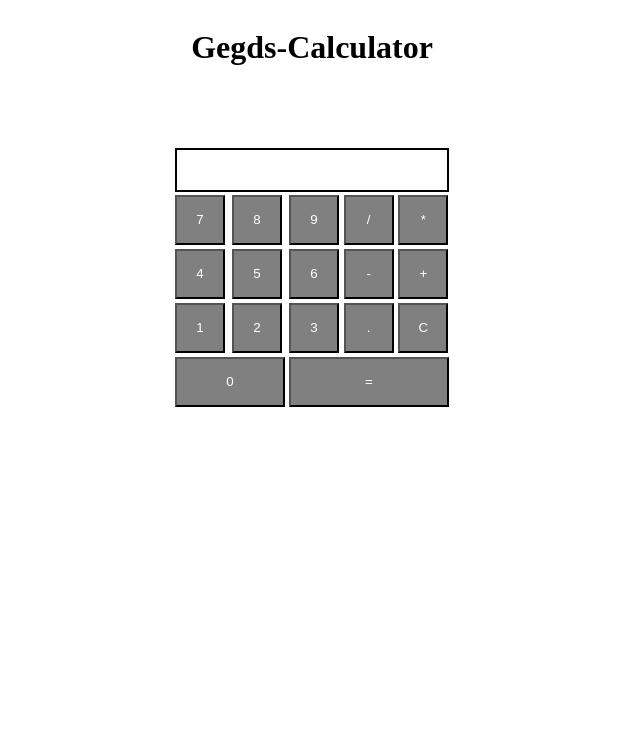
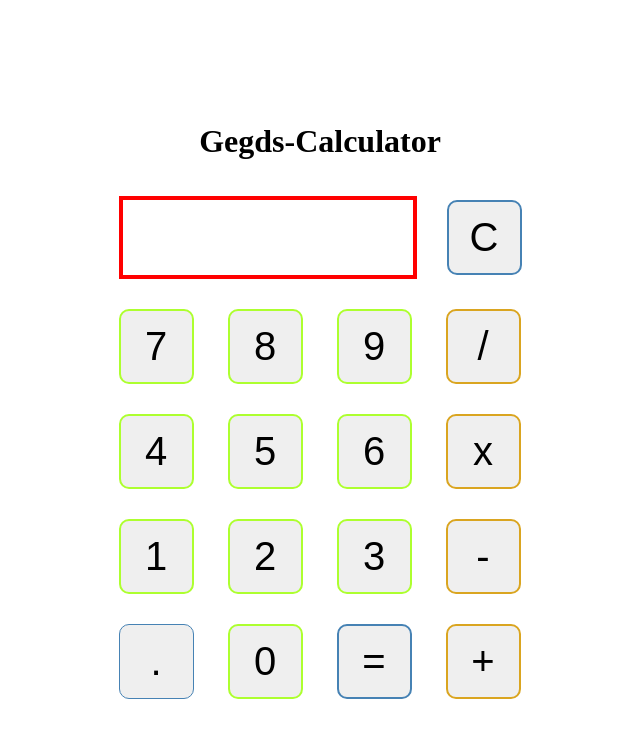
Before and after one commit to GEGDS/Gegds-Calculator, a plain HTML site: page index.html in a window 1280 px wide. Shown: the whole page, without its empty margins (328-968 px from the left). Drawn offline with Linux system fonts and the light colour scheme.

Commit message:
Finished project v2 div's instead of tables

```diff
--- a/index.html
+++ b/index.html
@@ -4,54 +4,45 @@
         <meta charset="UTF-8">
         <meta http-equiv="X-UA-Compatible" content="IE=edge">
         <meta name="viewport" content="width=device-width, initial-scale=1.0">
-    <link rel="stylesheet" href="style.css" />
-    <title>Gegds-Calculator</title>
+        <link rel="stylesheet" href="./style.css">
+        <title>Calculator</title>
     </head>
     <body>
-
-    <div id="header">
         <h1>Gegds-Calculator</h1>
+        <div class="calculator">
+            <div class="first-row">
+                <div id="screen">
+                    <div class="previous"></div>
+                    <div class="current"></div>
+                </div>
+                <button id="clear-btn" class="btn">C</button>
+            </div>
+            <div class="other-rows">
+                <button class="btn number">7</button>
+                <button class="btn number">8</button>
+                <button class="btn number">9</button>
+                <button class="btn operator">/</button>
+            </div>
+            <div class="other-rows">
+                <button class="btn number">4</button>
+                <button class="btn number">5</button>
+                <button class="btn number">6</button>
+                <button class="btn operator">x</button>
+            </div>
+            <div class="other-rows">
+                <button class="btn number">1</button>
+                <button class="btn number">2</button>
+                <button class="btn number">3</button>
+                <button class="btn operator">-</button>
+            </div>
+            <div class="other-rows">
+                <button class="btn decimal">.</button>
+                <button class="btn number">0</button>
+                <button class="btn equal">=</button>
+                <button class="btn operator">+</button>
+            </div>
         </div>
 
-<div id="countainer">
-
-
-    <table>
-        <p id="result"></p>
-        <tr>
-            <td><button onclick="insert('7')">7</button></td>
-            <td><button onclick="insert('8')">8</button></td>
-            <td><button onclick="insert('9')">9</button></td>
-            <td><button>/</button></td>
-            <td><button>*</button></td>
-        </tr>
-
-        <tr>
-            <td><button onclick="insert('4')">4</button></td>
-            <td><button onclick="insert('5')">5</button></td>
-            <td><button onclick="insert('6')">6</button></td>
-            <td><button>-</button></td>
-            <td><button>+</button></td>
-        </tr>
-
-        <tr>
-            <td><button onclick="insert('1')">1</button></td>
-            <td><button onclick="insert('2')">2</button></td>
-            <td><button onclick="insert('3')">3</button></td>
-            <td><button>.</button></td>
-            <td><button>C</button></td>
-        </tr>
-
-        <tr>
-            <td colspan="2"><button class="btn0" onclick="insert('0')">0</button></td>
-            <td colspan="3"><button class="btnEqual">=</button></td>
-
-        </tr>
-
-    </table>
-
         <script src="./script.js"></script>
-</div>
-
     </body>
 </html>
--- a/script.js
+++ b/script.js
@@ -1,5 +1,92 @@
-function insert(num)
-{
-    let number = document.getElementById('result').innerHTML;
-    document.getElementById('result').innerHTML = number + num;
-};
+let operator = '';
+let previousValue = '';
+let currentValue = '';
+
+document.addEventListener("DOMContentLoaded", function(){
+    // Store all components on HTML in  JS
+    let clear = document.querySelector("#clear-btn");
+    let equal = document.querySelector(".equal");
+    let decimal = document.querySelector(".decimal");
+
+    let numbers = document.querySelectorAll(".number");
+    let operators = document.querySelectorAll(".operator");
+
+    let previousScreen = document.querySelector(".previous");
+    let currentScreen = document.querySelector(".current");
+
+    numbers.forEach((number) => number.addEventListener("click", function(e){
+       insertNumber(e.target.textContent)
+        currentScreen.textContent = currentValue;
+    }))
+
+    operators.forEach((op) => op.addEventListener("click", function(e){
+       insertOperator(e.target.textContent)
+        previousScreen.textContent = previousValue + " " + operator;
+        currentScreen.textContent = currentValue;
+    }))
+
+    clear.addEventListener("click", function(){
+        previousValue = '';
+        currentValue = '';
+        operator = '';
+        previousScreen.textContent = currentValue;
+        currentScreen.textContent = currentValue;
+    })
+
+    equal.addEventListener("click", function(){
+        if(currentValue != '' && previousValue != ''){
+            calculate()
+            previousScreen.textContent = '';
+            if(previousValue.length <= 5){
+                currentScreen.textContent = previousValue;
+            } else{
+                currentScreen.textContent = previousValue.slice(0,5) + "...";
+            }
+        }
+    })
+
+    decimal.addEventListener("click", function(){
+        addDecimal();
+    })
+})
+
+function insertNumber(num){
+    if(currentValue.length <= 5){
+        currentValue += num;
+    }
+}
+
+function insertOperator(op){
+    operator = op;
+    previousValue = currentValue;
+    currentValue = '';
+}
+
+function calculate(){
+    previousValue = Number(previousValue);
+    currentValue = Number(currentValue);
+
+    if(operator === "+"){
+        previousValue += currentValue;
+    } else if(operator === "-"){
+        previousValue -= currentValue;
+    } else if(operator === "x"){
+        previousValue *= currentValue;
+    } else{
+        previousValue /= currentValue;
+    }
+
+    previousValue = roundNumber(previousValue);
+    previousValue = previousValue.toString();
+    currentValue = previousValue.toString();
+}
+
+function roundNumber(num){
+    return Math.round(num * 1000) / 1000;
+}
+
+function addDecimal(){
+    if(!currentValue.includes(".")){
+        currentValue += '.';
+    }
+}
--- a/style.css
+++ b/style.css
@@ -1,45 +1,87 @@
-#header {
+
+body{
    display: flex;
    justify-content: center;
-    padding-bottom: 60px;
+   align-items: center;
+   flex-direction: column;
+   width: 100vw;
+   height: 100vh;
 }
 
-
-
-table {
-   margin:auto;
+.btn{
+   height: 75px;
+   width: 75px;
+   margin: 15px;
+   font-size: 40px;
 }
 
-button {
-    width: 50px;
-    height: 50px;
-    text-align: center;
-    background-color: grey;
-    color:white;
+.number{
+   border: 2px solid greenyellow;
+   border-radius: 10px;
 }
 
-button:hover {
-   background-color: black;
+.number:hover{
+   background-color: greenyellow;
 }
 
- .btn0 {
-    width: 110px;
+.operator{
+   border: 2px solid goldenrod;
+   border-radius: 10px;
 }
 
- .btnEqual {
-    width: 160px;
+.operator:hover{
+   background-color: goldenrod;
 }
 
- p {
-    margin: auto;
+.decimal{
+   border: 1px solid steelblue;
+   border-radius: 10px;
 }
 
- #result {
-    background-color: white;
-    color: black;
-    text-align: right;
-    height: 40px;
-    width: 270px;
+.decimal:hover{
+   background-color: steelblue;
+}
+
+.equal{
+   border: 2px solid steelblue;
+   border-radius: 10px;
+}
+
+.equal:hover{
+   background-color: steelblue;
+}
+
+#clear-btn{
+   border: 2px solid steelblue;
+   border-radius: 10px;
+}
+
+#clear-btn:hover{
+   background-color: steelblue;
+}
+
+.first-row{
+   display: flex;
+   justify-content: center;
+   align-items: center;
+   flex-direction: row;
+}
+
+#screen{
+   width: 290px;
+   border: 4px solid red;
+   height: 75px;
+   margin: 15px;
+   display: flex;
+   flex-direction: column;
+   justify-content: flex-end;
+   align-items: flex-end;
+}
+
+.previous{
    font-size: 25px;
-    border: solid black 2px;
 }
+
+.current{
+   font-size: 30px;
+}
```
Lines whose indentation alone changed are shown as unchanged.
